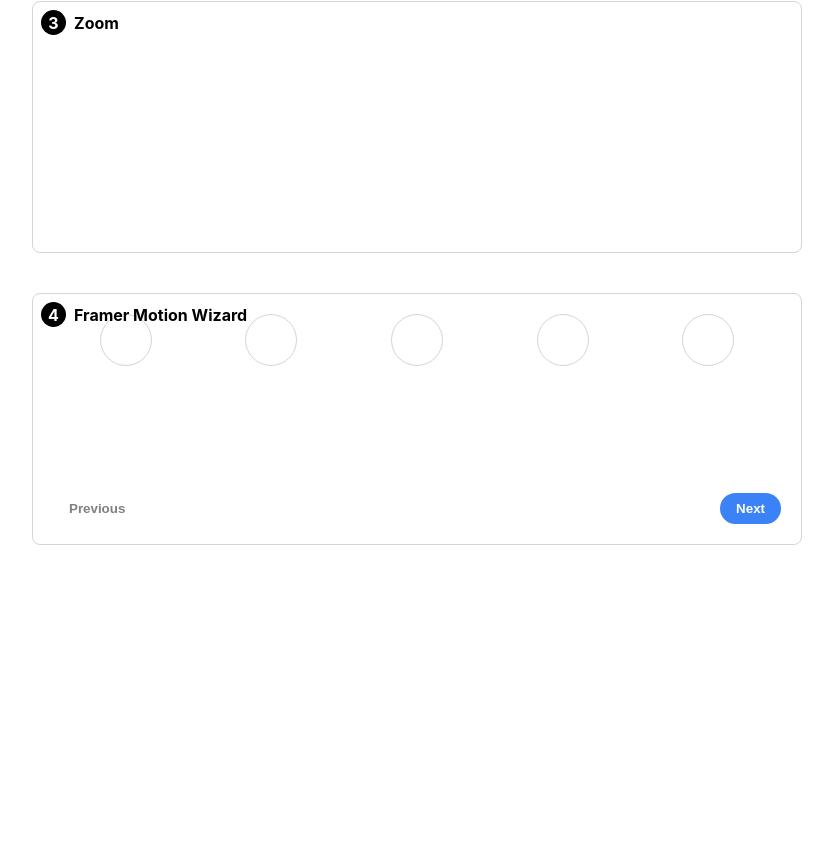
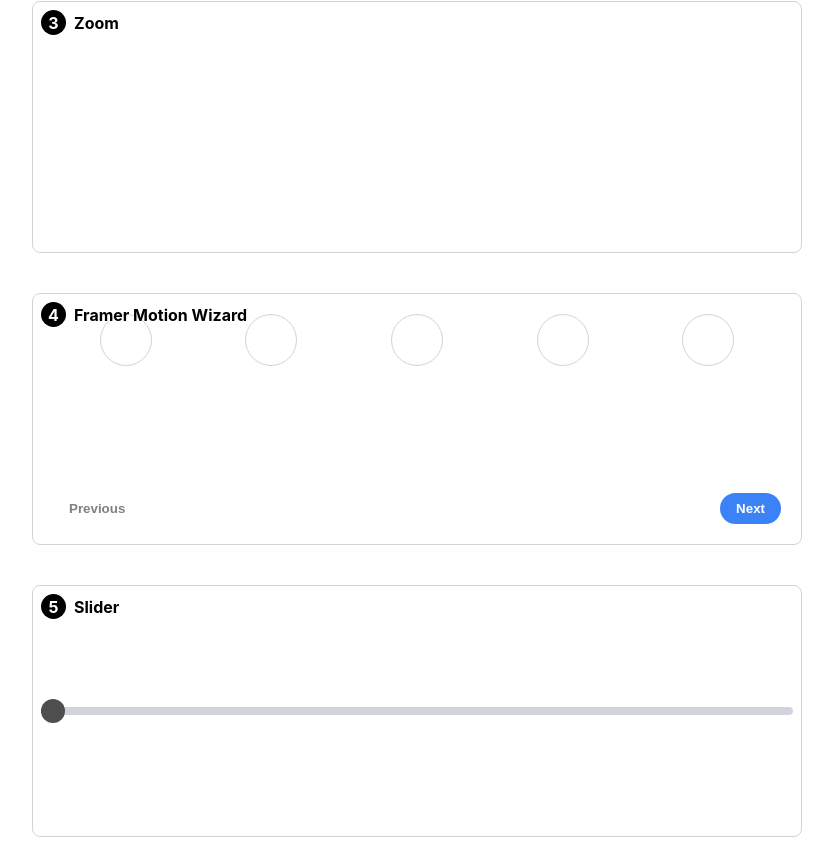
Before and after one commit to hwhong/play, a React (Create React App) app: page / in a window 1280 px wide. Shown: the part 603-1460 px from the top of the page, without its empty margins (223-1056 px from the left). Before the commit the page ends 1168 px from the top, so only its background shows below. Built offline with nearby package versions, Linux system fonts and the light colour scheme.

Commit message:
framer motion slider

```diff
--- a/src/App.module.css
+++ b/src/App.module.css
@@ -38,3 +38,9 @@
 
   overflow: auto;
 }
+
+.off {
+  display: flex;
+  justify-content: center;
+  align-items: center;
+}
--- a/src/App.tsx
+++ b/src/App.tsx
@@ -6,7 +6,9 @@ import { Wizard } from "./components/wizard/wizard";
 import { Marquee } from "./components/marquee/marquee";
 import { SnapScrolling } from "./components/snap-scrolling/snap-scrolling";
 import { Zoom } from "./components/zoom/zoom";
-import { Parallax } from "./components/parallax/parallax";
+import { Slider } from "./components/slider/slider";
+import classNames from "classnames";
+// import { Parallax } from "./components/parallax/parallax";
 
 interface Content {
   name: string;
@@ -21,13 +23,21 @@ function App() {
     // { name: "IPad Cursor", node: <IPadCursor /> },
     { name: "Framer Motion Wizard", node: <Wizard /> },
     // { name: "Framer Motion Parallax", node: <Parallax /> },
+    {
+      name: "Slider",
+      node: <Slider />,
+    },
   ];
 
   return (
     <div className={styles.root}>
       {/* <div className={styles.grid}> */}
       {components.map(({ name, node }, index) => (
-        <div className={styles.item}>
+        <div
+          className={classNames(styles.item, {
+            [styles.off]: name === "Slider",
+          })}
+        >
           <Badge className={styles.badge} index={index + 1}>
             {name}
           </Badge>
--- /dev/null
+++ b/src/components/slider/slider.module.css
@@ -0,0 +1,39 @@
+.root {
+  padding: 8px;
+  width: 100%;
+}
+
+.slider {
+  width: 100%;
+  height: 8px;
+  border-radius: 4px;
+  background-color: #d4d4d4;
+  position: absolute;
+}
+
+.handle {
+  width: 24px;
+  height: 24px;
+  background-color: #4e4e4e;
+  border-radius: 50%;
+  position: relative;
+  z-index: 10;
+}
+
+.wrapper {
+  position: relative;
+  display: flex;
+  flex-direction: column;
+  justify-content: center;
+}
+
+.progress {
+  position: absolute;
+  height: 4px;
+}
+
+.backClick {
+  position: absolute;
+  width: 100%;
+  height: 24px;
+}
--- /dev/null
+++ b/src/components/slider/slider.tsx
@@ -0,0 +1,99 @@
+import {
+  motion,
+  useMotionTemplate,
+  useMotionValue,
+  useTransform,
+} from "framer-motion";
+import React, { useEffect, useRef, useState } from "react";
+import styles from "./slider.module.css";
+
+function clamp(num: number, min: number, max: number) {
+  return Math.max(min, Math.min(num, max));
+}
+
+export function Slider() {
+  const min = 0;
+  const max = 100;
+  const [value, setValue] = useState(0);
+  const [dragging, setDragging] = useState<boolean>(false);
+  const constraintRef = useRef(null);
+  const handleRef = useRef<HTMLDivElement>(null);
+  const progressBarRef = useRef<HTMLDivElement>(null);
+  const handleSize = 24;
+
+  const handleX = useMotionValue(0);
+  const progress = useTransform(handleX, (v) => v + handleSize / 2);
+  const background = useMotionTemplate`linear-gradient(90deg, #374151 ${progress}px, #d1d5db 0)`;
+
+  useEffect(() => {
+    if (progressBarRef) {
+      const newProgress = value / (max - min);
+      const progressBarBounds = progressBarRef.current?.getBoundingClientRect();
+      handleX.set(newProgress * progressBarBounds!.width);
+    }
+  }, [handleX, value]);
+
+  function handleDrag() {
+    if (handleRef.current && progressBarRef.current) {
+      const handleBounds = handleRef.current.getBoundingClientRect();
+      const middleOfHandle = handleBounds.x + handleBounds.width / 2;
+      const progressBarBounds = progressBarRef.current.getBoundingClientRect();
+      const newProgress =
+        (middleOfHandle - progressBarBounds.x) / progressBarBounds.width;
+
+      setValue(newProgress / (max - min));
+    }
+  }
+
+  return (
+    <div className={styles.root}>
+      <div data-test="slider" className={styles.wrapper}>
+        <motion.div
+          className={styles.slider}
+          style={{
+            background: background as unknown as string,
+          }}
+        />
+
+        <div
+          className={styles.progress}
+          ref={progressBarRef}
+          style={{ left: handleSize / 2, right: handleSize / 2 }}
+        />
+
+        <div ref={constraintRef}>
+          <motion.div
+            className={styles.handle}
+            drag="x"
+            dragMomentum={false}
+            dragConstraints={constraintRef}
+            dragElastic={0}
+            ref={handleRef}
+            onDrag={handleDrag}
+            // whileDrag={{ scale: 2 }}
+            onDragStart={() => setDragging(true)}
+            onDragEnd={() => setDragging(false)}
+            onPointerDown={() => setDragging(true)}
+            onPointerUp={() => setDragging(false)}
+            animate={{ scale: dragging ? 2 : 1 }}
+            style={{ width: handleSize, height: handleSize, x: handleX }}
+          />
+        </div>
+
+        <div
+          className={styles.backClick}
+          onPointerDown={(event) => {
+            if (progressBarRef) {
+              const { left, width } =
+                progressBarRef.current!.getBoundingClientRect();
+              const position = event.pageX - left;
+              const newProgress = position / width;
+              const newValue = newProgress * (max - min);
+              setValue(clamp(newValue, min, max));
+            }
+          }}
+        />
+      </div>
+    </div>
+  );
+}
```
